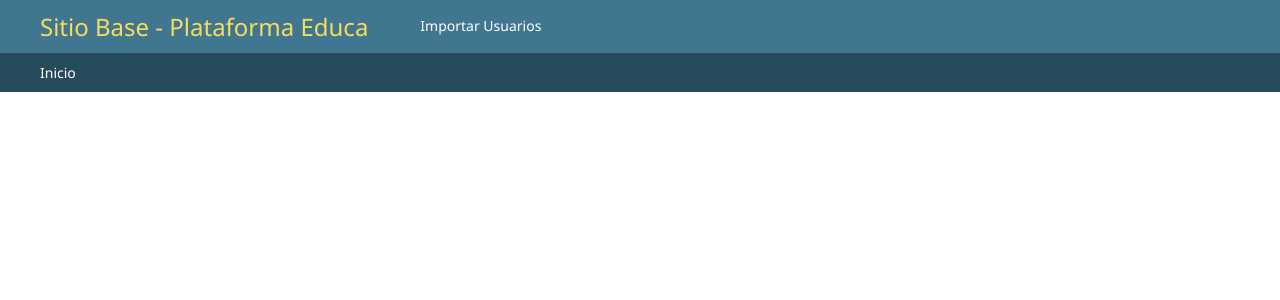
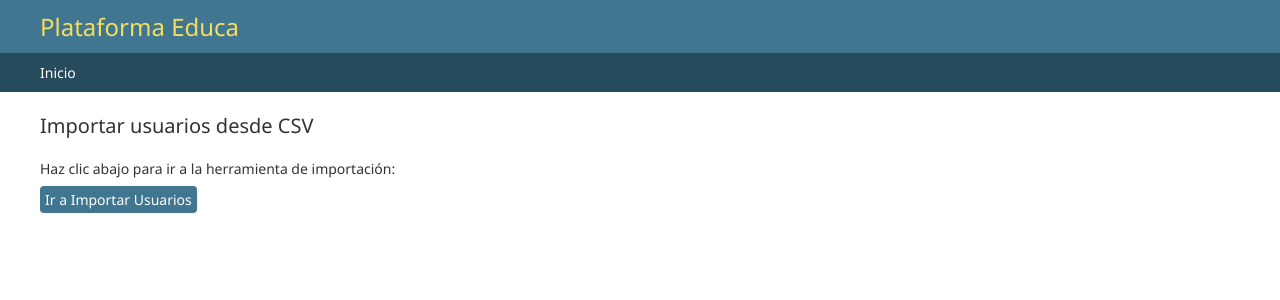
Before and after one commit to raffaello64/plataformaweb, a Django app: template repositorio/templates/admin/sitio_base.html in a window 1280 px wide. Shown: the top 300 px of the page. Run offline with Django 5.2, Linux system fonts and the light colour scheme; the template is opened without the code that fills it, so the values that code supplies are empty; parts of the project's set-up code (start-up, migrations or seed data) failed here and were passed over.

Commit message:
Agregar plantilla

```diff
--- a/repositorio/templates/admin/sitio_base.html
+++ b/repositorio/templates/admin/sitio_base.html
@@ -1,13 +1,16 @@
 {% extends "admin/base.html" %}
-{% block title %}Sitio Base - Plataforma Educa{% endblock %}
+{% load static %}
+
+{% block title %}Panel de administración{% endblock %}
 
 {% block branding %}
 <h1 id="site-name">
-  <a href="{% url 'admin:index' %}">Sitio Base - Plataforma Educa</a>
+    <a href="{% url 'admin:index' %}">Plataforma Educa</a>
 </h1>
-<a href="{% url 'importar_usuarios' %}" class="button"
-   style="margin-left:20px; color:white; background:#417690;
-          padding:6px 12px; border-radius:6px; text-decoration:none;">
-  Importar Usuarios
-</a>
 {% endblock %}
+
+{% block content %}
+  <h1>Importar usuarios desde CSV</h1>
+  <p>Haz clic abajo para ir a la herramienta de importación:</p>
+  <p><a href="{% url 'importar_usuarios' %}" class="button">Ir a Importar Usuarios</a></p>
+{% endblock %}
```
